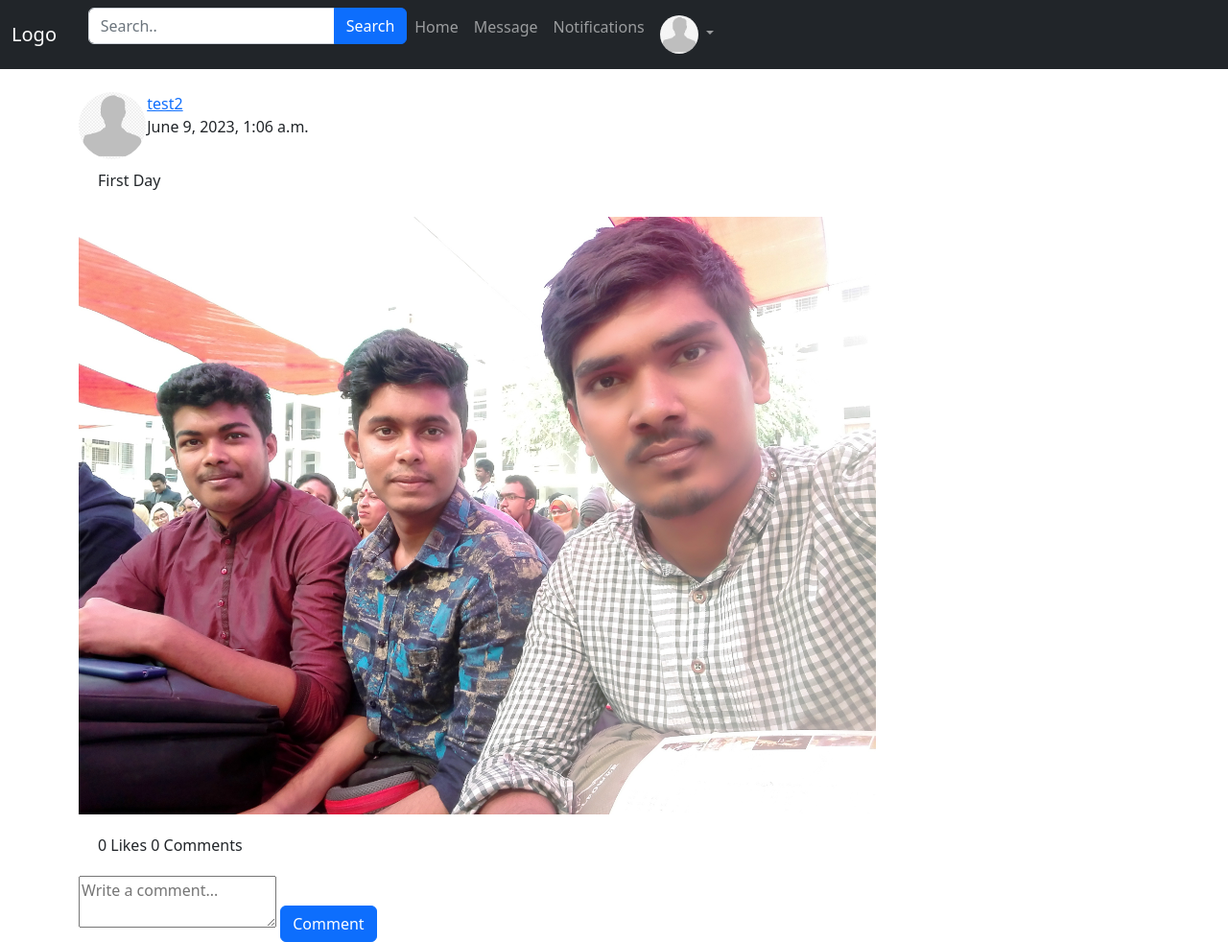
After one commit to JamilRayhan/Social-Media-Project, a Django app: page /post/post-details/8/ in a window 1280 px wide. The commit adds this page. Shown: the whole page at 96% size. Run offline with Django 4.2, Linux system fonts and the light colour scheme; data comes from the database, SQL or seed files in the repository; both versions use the stored data as it was after the commit; some libraries are stand-ins or nearby versions.

Commit message:
post details page & notification problem solved

```diff
--- a/App_Message/models.py
+++ b/App_Message/models.py
@@ -7,5 +7,8 @@ class Message(models.Model):
     content = models.TextField()
     timestamp = models.DateTimeField(auto_now_add=True)
 
+    class Meta:
+        ordering = ['-timestamp']
+
     def __str__(self):
         return f"From: {self.sender.username}, To: {self.recipient.username}"
--- a/App_Post/models.py
+++ b/App_Post/models.py
@@ -44,5 +44,10 @@ class Notification(models.Model):
     comment = models.ForeignKey(Comment, on_delete=models.CASCADE, null=True, blank=True)
     date_created = models.DateTimeField(auto_now_add=True)
 
+
+    class Meta:
+        ordering = ['-date_created']
+
+
     def __str__(self):
         return f'{self.notification_type} notification for {self.user}'
--- a/App_Post/urls.py
+++ b/App_Post/urls.py
@@ -11,4 +11,5 @@ urlpatterns = [
     path('notifications/', views.notifications, name='notifications'),
     path('delete-post/<post_id>/', views.delete_post, name='delete_post'),
     path('edit-post/<post_id>/', views.edit_post, name='edit_post'),
+    path('post-details/<post_id>/', views.post_details, name='post_details'),
 ]
--- a/App_Post/views.py
+++ b/App_Post/views.py
@@ -14,6 +14,7 @@ def home(request):
     posts = Posts.objects.filter(
         author__in=following_list.values_list('following'))
     liked_post = Like.objects.filter(user=request.user)
+
     liked_post_list = liked_post.values_list('post', flat=True)
     if request.method == 'GET':
         search = request.GET.get('search',  ' ')
@@ -45,10 +46,11 @@ def unlike(request, pk):
     return HttpResponseRedirect(reverse('home'))
 
 
+
 @login_required
 def add_comment(request, post_id):
     if request.method == 'POST':
-        post = Posts.objects.get(pk=post_id)
+        post = get_object_or_404(Posts, pk=post_id)
         content = request.POST['content']
 
         comment = Comment(post=post, author=request.user, content=content)
@@ -59,7 +61,7 @@ def add_comment(request, post_id):
             user=post.author, notification_type='Comment', target=request.user, post=post, comment=comment)
         notification.save()
 
-        return redirect('App_Post:home')
+        return redirect(request.META['HTTP_REFERER'])  # Redirect to the previous page
 
     return render(request, 'App_Post/home.html')
 
@@ -93,3 +95,9 @@ def edit_post(request, post_id):
         form = PostForm(instance=post)
 
     return render(request, 'App_Post/edit_post.html', {'form': form})
+
+
+
+def post_details(request, post_id):
+    post = get_object_or_404(Posts, pk=post_id)
+    return render(request, 'App_Post/post_details.html', {'post': post})
--- a/templates/App_Post/home.html
+++ b/templates/App_Post/home.html
@@ -61,15 +61,18 @@
           <div style="padding: 10px 20px;">
             <p>{{ post.caption }}</p>
           </div>
-          <img src="{{ post.image.url }}" width="100%">
+          <a href="{% url 'App_Post:post_details' post_id=post.pk %}"><img src="{{ post.image.url }}" width="100%"></a>
+
           <div style="padding: 20px;">
             {% if post.pk in liked_post_list %}
               <a href="{% url 'App_Post:unlike' pk=post.pk %}"><i class="fa fa-heart" style="font-size: 36px;"></i></a>
             {% else %}
               <a href="{% url 'App_Post:liked' pk=post.pk %}"><i class="fa fa-heart-o" style="font-size: 36px;"></i></a>
             {% endif %}
+            <a href="{% url 'App_Post:post_details' post_id=post.pk %}"><i class="fa-regular fa-comment" style="font-size: 36px;"></i> </a>
             <br>
             {{ post.liked_post.count }} Likes
+            {{ post.comments.count }} Comments
           </div>
 
           <!-- Add Comment Section -->
--- /dev/null
+++ b/templates/App_Post/post_details.html
@@ -0,0 +1,70 @@
+{% extends 'navbar.html' %}
+{% load crispy_forms_tags %}
+
+{% block title_block %}Post Details{% endblock %}
+
+{% block css_block %}
+<style>
+  /* Add your custom CSS styles here */
+</style>
+{% endblock %}
+
+{% block body_block %}
+  <div class="row">
+    <div class="col-sm-9">
+      <div class="posts">
+        <div class="profile_link">
+          <div class="row">
+            <div class="col-sm-1">
+              {% if post.author.user_profile.profile_pic %}
+                <a href="{% url 'App_Login:user' username=post.author %}">
+                  <img src="/media/{{ post.author.user_profile.profile_pic }}" width="70px" height="70px" class="rounded-circle">
+                </a>
+              {% else %}
+                <a href="{% url 'App_Login:user' username=post.author %}">
+                  <img src="/media/default.png" width="70px" height="70px" class="rounded-circle">
+                </a>
+              {% endif %}
+            </div>
+            <div class="col-sm-11">
+              <a href="{% url 'App_Login:user' username=post.author %}">{{ post.author }}</a>
+              <br>
+              {{ post.upload_date }}
+            </div>
+          </div>
+        </div>
+        <div style="padding: 10px 20px;">
+          <p>{{ post.caption }}</p>
+        </div>
+        <img src="{{ post.image.url }}" width="100%">
+        <div style="padding: 20px;">
+          <!-- Display likes count -->
+          {{ post.liked_post.count }} Likes
+          <!-- Display comments count -->
+          {{ post.comments.count }} Comments
+        </div>
+
+        <!-- Add Comment Section -->
+        <div>
+          <form method="POST" action="{% url 'App_Post:add_comment' post_id=post.pk %}">
+            {% csrf_token %}
+            <textarea name="content" placeholder="Write a comment..." rows="2"></textarea>
+            <button type="submit" class="btn btn-primary">Comment</button>
+          </form>
+          {% for comment in post.comments.all %}
+            <div>
+            {% if comment.author.user_profile.profile_pic  %}
+              <img src="/media/{{ comment.author.user_profile.profile_pic }}" width="40px" height="40px" class="rounded-circle">
+            {% else %}
+                <img src="/media/default.png" width="40px" height="40px" class="rounded-circle">
+            {% endif %}
+
+              <strong>{{ comment.author.username }}</strong>: {{ comment.content }} <br>
+              {{ comment.timestamp }}
+            </div>
+          {% endfor %}
+        </div>
+      </div>
+    </div>
+  </div>
+{% endblock %}
```
Also changed, not shown: templates/App_Post/notifications.html (+14 -4 lines), App_Message/migrations/0004_alter_message_options.py (added), App_Post/migrations/0007_alter_comment_options.py (added), App_Post/migrations/0008_alter_comment_options.py (added), App_Post/migrations/0009_alter_comment_options.py (added), App_Post/migrations/0010_alter_comment_options_alter_notification_options.py (added), db.sqlite3, media/post_images/IMG_20171109_154852.jpg (added), media/post_images/IMG_20190101_121003.jpg (added).
